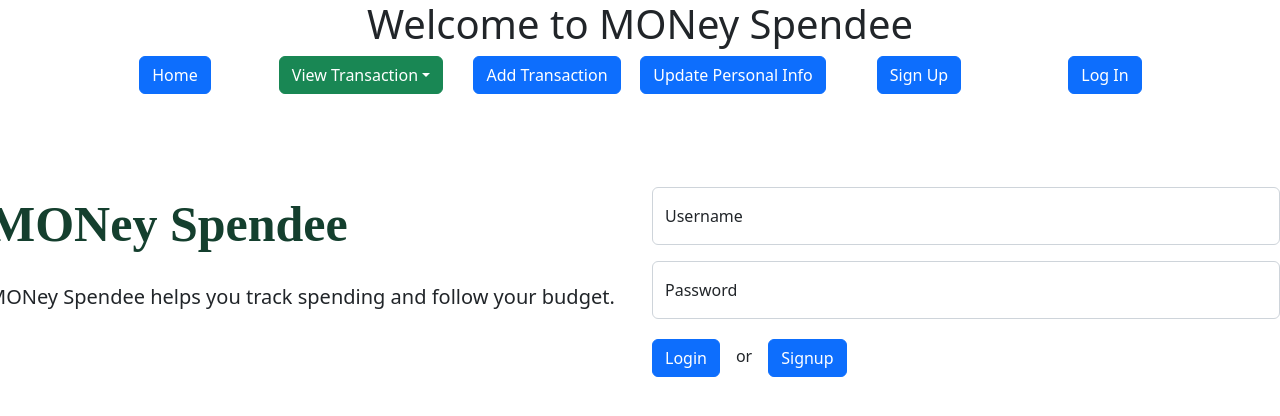
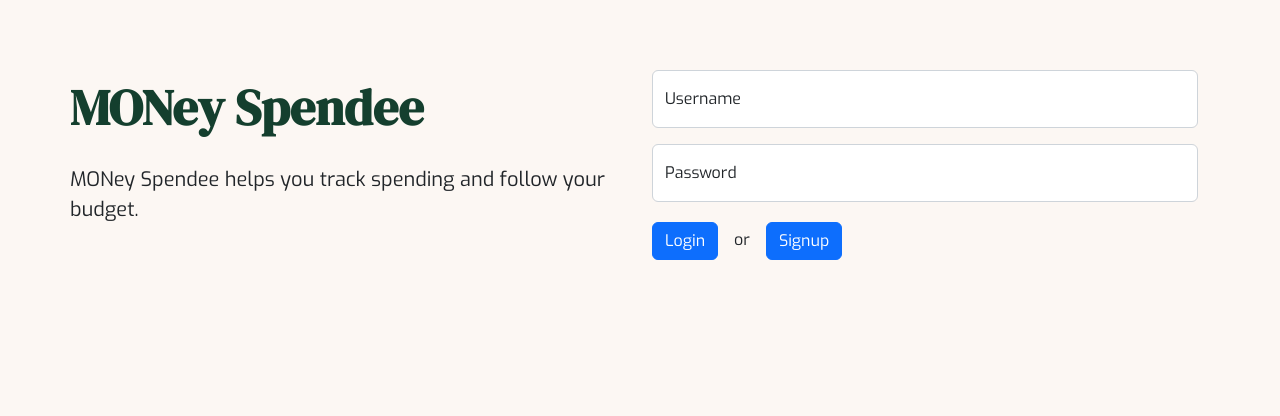
Before and after one commit to chonnikan-aue/money-spendee-client, a React (Create React App) app: page / in a window 1280 px wide. Shown: the top 416 px of the page. Built offline with nearby package versions, Linux system fonts and the light colour scheme; no server answers; the HTML template or start-up script is replaced by a standard one.

Commit message:
create Route and get user data

```diff
--- a/src/App.css
+++ b/src/App.css
@@ -1,21 +1,10 @@
+@import url("https://fonts.googleapis.com/css2?family=DM+Serif+Display&family=Exo&display=swap");
+
+* {
+  --bs-body-bg: #fcf7f3;
+}
+
 .App {
   text-align: center;
+  font-family: "Exo", sans-serif;
 }
-
-.App-header {
-  background-color: #282c34;
-  min-height: 100vh;
-  display: flex;
-  flex-direction: column;
-  align-items: center;
-  justify-content: center;
-  font-size: calc(10px + 2vmin);
-  color: white;
-}
-
-nav {
-  display: flex;
-  flex-flow: row;
-  justify-content: space-evenly;
-  margin: 3% 0 2% 0;
-}
--- a/src/App.js
+++ b/src/App.js
@@ -1,147 +1,96 @@
-import './App.css';
-import React, { useState, useEffect } from "react"
-import axios from "axios"
-import Home from "./components/Home/Home"
-import TableView from "./components/TableView/TableView"
-import DashboardView from "./components/DashboardView/DashboardView"
-import SummaryView from "./components/SummaryView/SummaryView"
-import AddTransaction from "./components/AddTransaction/AddTransaction"
-import UpdateInfo from "./components/UpdateInfo/UpdateInfo"
-import SignUp from "./components/SignUp/SignUp"
-import LogIn from "./components/LogIn/LogIn"
-import { Route, Routes, Link } from "react-router-dom";
-import 'bootstrap/dist/css/bootstrap.min.css';
-import { Button, Container, Row, Col, Dropdown } from 'react-bootstrap'
+import "./App.css";
+import React, { useState, useEffect } from "react";
+import axios from "axios";
+import Home from "./components/Home/Home";
+import Header from "./components/Header/Header";
+import TableView from "./components/TableView/TableView";
+import DashboardView from "./components/DashboardView/DashboardView";
+import SummaryView from "./components/SummaryView/SummaryView";
+import AddTransaction from "./components/AddTransaction/AddTransaction";
+import UpdateInfo from "./components/UpdateInfo/UpdateInfo";
+import { Route, Routes, Link, Navigate } from "react-router-dom";
+import "bootstrap/dist/css/bootstrap.min.css";
+import { Button, Container, Row, Col, Dropdown } from "react-bootstrap";
 
 function App() {
+  const [loginData, setLoginData] = useState({});
+  const [userData, setUserData] = useState({});
 
-  // TBD: Data structure
-  const [transactions, setTransactions] = useState({
-    deposits: [],
-    withdraws: []
-  })
-
-  const getDeposits = () => {
-    axios.get('http://localhost:3004/deposit')
-    .then(res => {
-      setTransactions((prevState) => ({
-        ...prevState,
-        deposits: res.data
-      }))
-
-      // console.log(res.data)
-
-      // console.log(transactions);
-    })
-    .catch((err) => {
-      console.error(err);
-    });
-  }
-
-  useEffect(() => {
-    getDeposits()
-  }, [])
-
-  const getWithdraws = () => {
-    axios.get('http://localhost:3004/withdraw')
-    .then(res => {
-      setTransactions((prevState) => ({
-        ...prevState,
-        withdraws: res.data
-      }))
-
-      // console.log(res.data)
-
-      // console.log(transactions);
-    })
-    .catch((err) => {
-      console.error(err);
-    });
-  }
-
-  useEffect(() => {
-    getWithdraws()
-  }, [])
+  const getUserData = () => {
+    let token = localStorage.getItem("jwt");
+    axios
+      .get(`http://localhost:3001/user/username/${loginData.username}`, {
+        headers: { Authorization: `Bearer ${token}` },
+      })
+      .then((res) => {
+        console.log(res.data);
+        setUserData(res.data);
+      });
+  };
 
   return (
     <div className="App">
       <Container>
-        <Row id="app-header">
-          <div>
-            <h1>Welcome to MONey Spendee</h1>
-          </div>
-        </Row>
-        <Row id="nav-bar">
-          <nav>
-            <Col xs={4} md={2}>
-              <Link to="/">
-                <Button>Home</Button>
-              </Link>
-            </Col>
-            <Col xs={4} md={2}>
-              <Dropdown>
-                <Dropdown.Toggle variant="success" id="dropdown-basic">
-                  View Transaction
-                </Dropdown.Toggle>
-                <Dropdown.Menu>
-                  <Dropdown.Item as={Link} to="/table-view">
-                    Table View
-                  </Dropdown.Item>
-                  <Dropdown.Item as={Link} to="/dashboard-view">
-                    Dashboard View
-                  </Dropdown.Item>
-                  <Dropdown.Item as={Link} to="/summary-view">
-                    Summary View
-                  </Dropdown.Item>
-                </Dropdown.Menu>
-              </Dropdown>
-            </Col>
-            <Col xs={4} md={2}>
-              <Link to="/add-transaction">
-                <Button>Add Transaction</Button>
-              </Link>
-            </Col>
-            <Col xs={4} md={2}>
-              <Link to="/update-info">
-                <Button>Update Personal Info</Button>
-              </Link>
-            </Col>
-            <Col xs={4} md={2}>
-              <Link to="/sign-up">
-                <Button>Sign Up</Button>
-              </Link>
-            </Col>
-            <Col xs={4} md={2}>
-              <Link to="/log-in">
-                <Button>Log In</Button>
-              </Link>
-            </Col>
-          </nav>
-        </Row>
-      </Container>
-      <main>
         <Routes>
-          <Route path="/" element={<Home />} />
+          <Route
+            path="/"
+            element={
+              <Home
+                loginData={loginData}
+                setLoginData={setLoginData}
+                getUserData={getUserData}
+              />
+            }
+          />
           <Route
             path="/table-view"
-            element={<TableView transactions={transactions} />}
+            element={
+              <>
+                <Header userData={userData} />
+                {/* <TableView /> */}
+              </>
+            }
           />
           <Route
             path="/dashboard-view"
-            element={<DashboardView transactions={transactions} />}
+            element={
+              <>
+                <Header userData={userData} />
+                {/* <DashboardView /> */}
+              </>
+            }
           />
           <Route
             path="/summary-view"
-            element={<SummaryView transactions={transactions} />}
+            element={
+              <>
+                <Header userData={userData} />
+                {/* <SummaryView /> */}
+              </>
+            }
           />
-          <Route path="/add-transaction" element={<AddTransaction />} />
-          <Route path="/update-info" element={<UpdateInfo />} />
-          <Route path="/log-in" element={<LogIn />} />
-          <Route path="/sign-up" element={<SignUp />} />
+          <Route
+            path="/add-transaction"
+            element={
+              <>
+                <Header userData={userData} />
+                {/* <AddTransaction /> */}
+              </>
+            }
+          />
+          <Route
+            path="/update-info"
+            element={
+              <>
+                <Header userData={userData} />
+                {/* <UpdateInfo /> */}
+              </>
+            }
+          />
         </Routes>
-      </main>
+      </Container>
     </div>
-  )
+  );
 }
 
 export default App;
```
